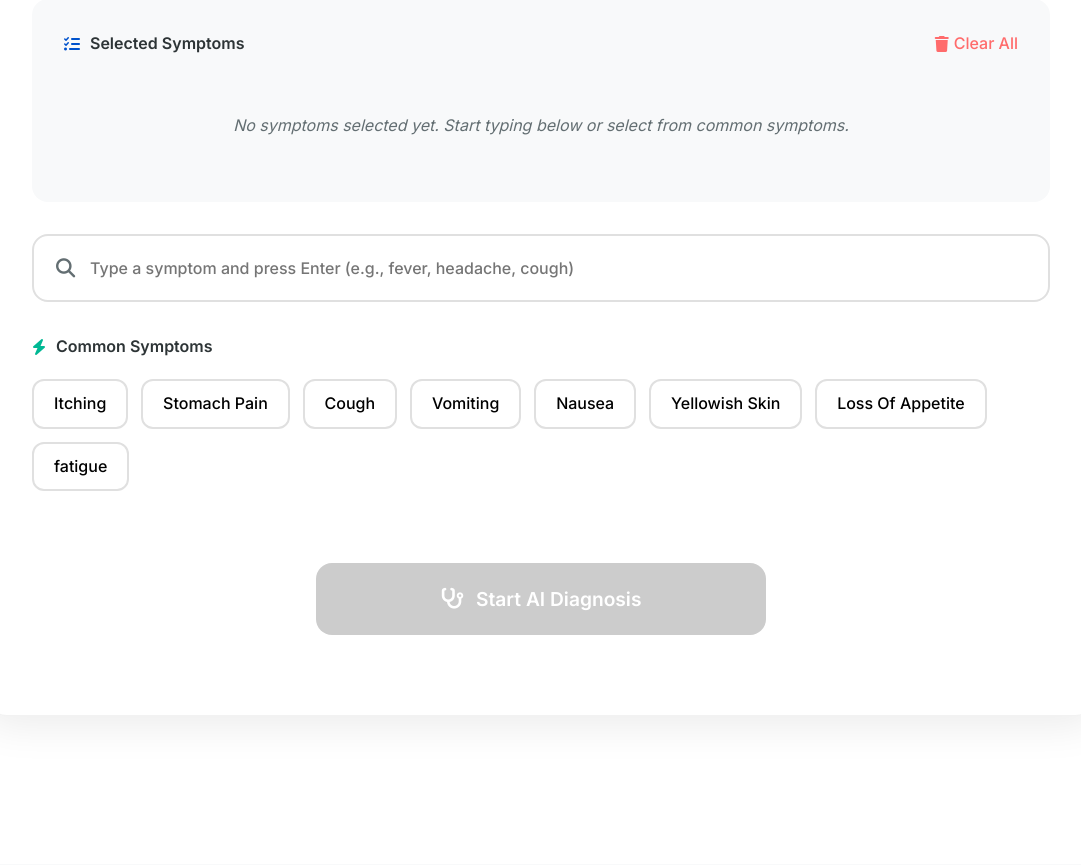
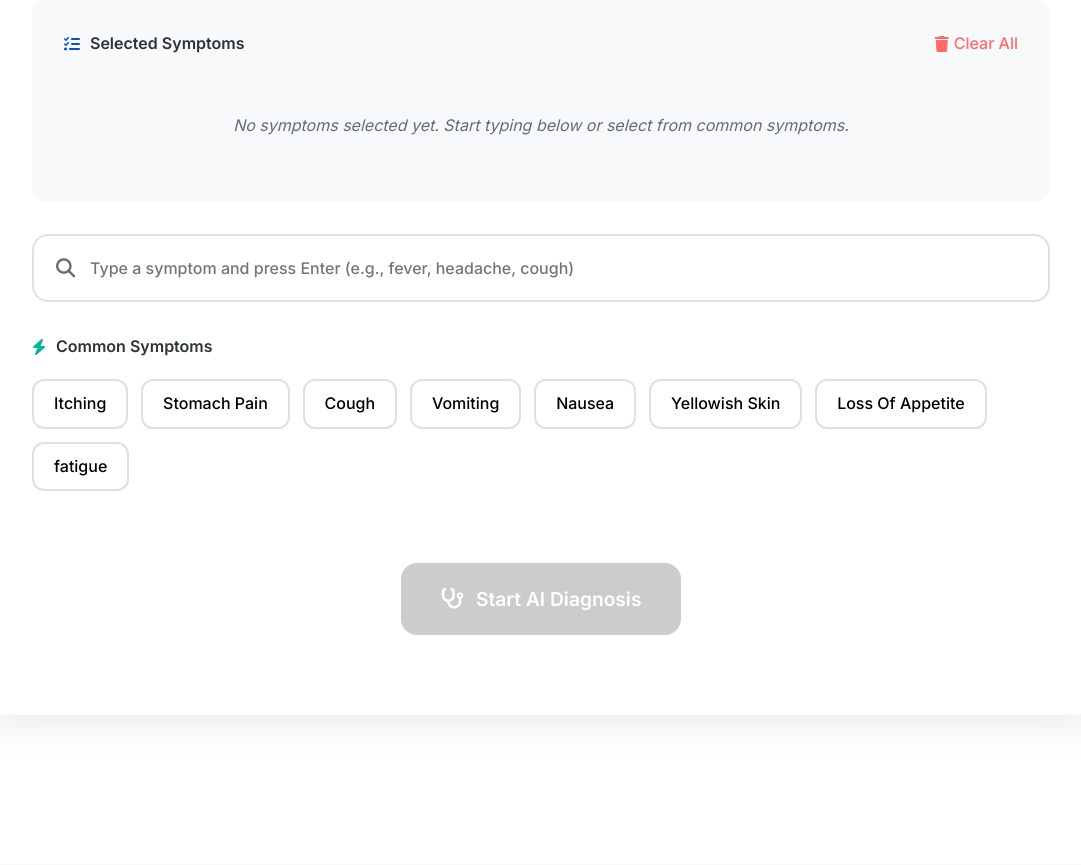
Before and after one commit to boughanmiyoussef/SmartMed, a Flask app: page / in a window 1280 px wide. Shown: the part 4053-4918 px from the top of the page, without its empty margins (99-1180 px from the left). Run offline with Flask 3, Linux system fonts and the light colour scheme.

Commit message:
Project description

```diff
--- a/templates/index.html
+++ b/templates/index.html
@@ -991,33 +991,35 @@
         }
 
         /* Diagnosis Button */
-.diagnose-button-container {
-    display: flex;
-    justify-content: center;
-    align-items: center;
-    padding: 2rem 0;
-    width: 100%;
-    min-height: 100px;
-}
+        .diagnose-button-container {
+            text-align: center;
+            padding: 2rem 0;
+            position: center;
+        }
 
 .diagnose-btn {
     background: linear-gradient(135deg, var(--primary-blue), var(--secondary-blue));
     color: white;
     border: none;
-    padding: 1.3rem 0;
+    padding: 1.3rem 2rem;   /* horizontal padding instead of fixed width */
     font-size: 1.2rem;
     font-weight: 600;
     border-radius: 16px;
     cursor: pointer;
     transition: all 0.3s ease;
     box-shadow: 0 10px 30px rgba(0, 82, 204, 0.3);
-    display: flex; /* ← CHANGED FROM inline-flex */
+
+    display: inline-flex;           /* keep button inline-flex */
     align-items: center;
     justify-content: center;
-    width: 450px;
+    text-align: center;
+
+    min-width: 280px;               /* optional minimum width */
+    max-width: 90%;                 /* optional responsiveness */
     overflow: hidden;
     white-space: nowrap;
 }
+
         /* .diagnose-btn::before {
             content: '';
             position: absolute;
```
